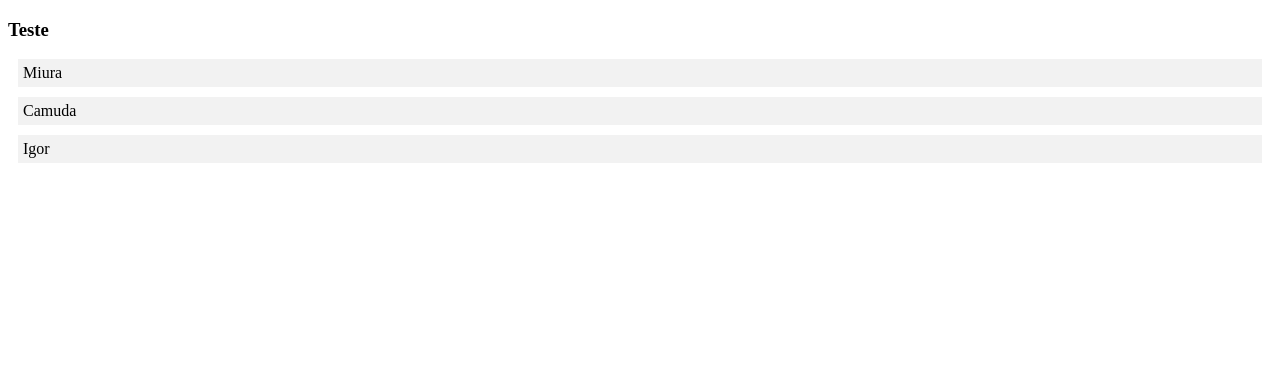
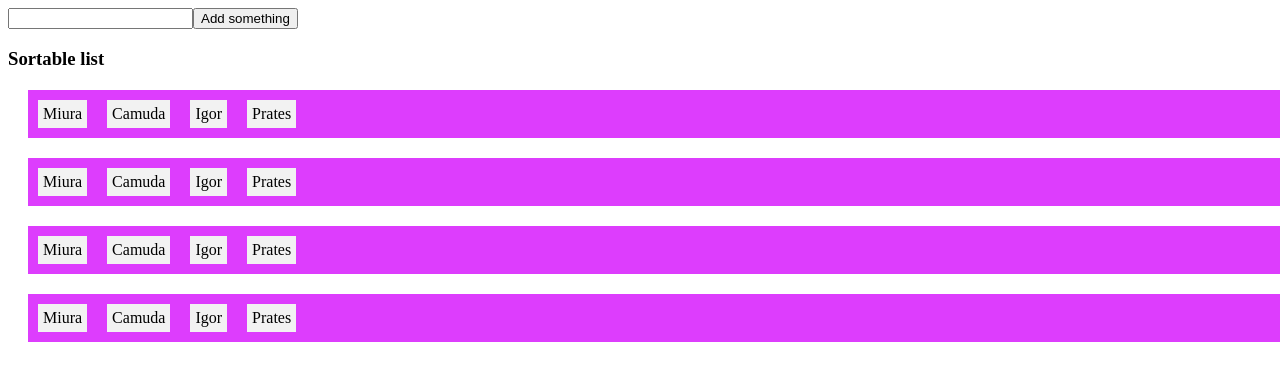
Before and after one commit to ets-einer/poc-vsdiaweb-dndkit, a React (Vite) app in the folder poc-dndkit/: page / in a window 1280 px wide. Shown: the top 380 px of the page. Built offline with nearby package versions, Linux system fonts and the light colour scheme.

Commit message:
📦 NEW: Adding raia to index
Co-authored-by: Vinicius Prates<viniprates2211@gmail.com>
Co-authored-by: breno Florencio <brenodelbem@gmail.com>

Co-authored-by: Vinicius Ferreira <vinijoseferreira38@gmail.com>

```diff
--- a/poc-dndkit/src/App.tsx
+++ b/poc-dndkit/src/App.tsx
@@ -1,26 +1,41 @@
-import  {useState} from 'react';
-import {closestCenter, DndContext} from '@dnd-kit/core';
+import { useState } from 'react';
+import { closestCenter, DndContext } from '@dnd-kit/core';
 import { arrayMove, SortableContext, verticalListSortingStrategy } from '@dnd-kit/sortable';
-import {SortableItem} from './SortableItem'
+import { SortableItem } from './SortableItem'
+import { Raia } from './Raia';
 
 function App() {
-  const [pessoas, setPessoas] = useState(["Miura", "Camuda", "Igor"])
-
+  const style = {
+    background: '#02f30f',
+    padding: '10px',
+    margin: '10px'
+  }
+  const [pessoas, setPessoas] = useState(["Raia1", "Raia2", "Raia3", "Raia4"]);
+  const [newVal, setNewVal] = useState("")
   return (
     <DndContext collisionDetection={closestCenter} onDragEnd={handleDragEnd}>
-      <h3>Teste</h3>
+      <div>
+        <input type="text" onChange={(e) => setNewVal(e.target.value)} />
+        <button onClick={(e) => setPessoas([...pessoas, newVal])}>Add something</button>
+      </div>
+      <h3>Sortable list</h3>
       <SortableContext items={pessoas} strategy={verticalListSortingStrategy}>
-        {pessoas.map(pessoa=><SortableItem key={pessoa} id={pessoa} ></SortableItem>)}
+        {pessoas.map((raia)=>
+          <Raia id={raia} key={raia}>
+
+        </Raia>
+        )}
+
       </SortableContext>
     </DndContext>
   );
 
-  function handleDragEnd(event:any){
-    console.log("Drag done")
-    const {active, over} = event
+  function handleDragEnd(event: any) {
+    console.log(event.collisions)
+    const { active, over } = event
 
-    if(active.id !== over.id){
-      setPessoas((items)=>{
+    if (active.id !== over.id) {
+      setPessoas((items) => {
         const activeItems = items.indexOf(active.id)
         const overItems = items.indexOf(over.id)
 
```
